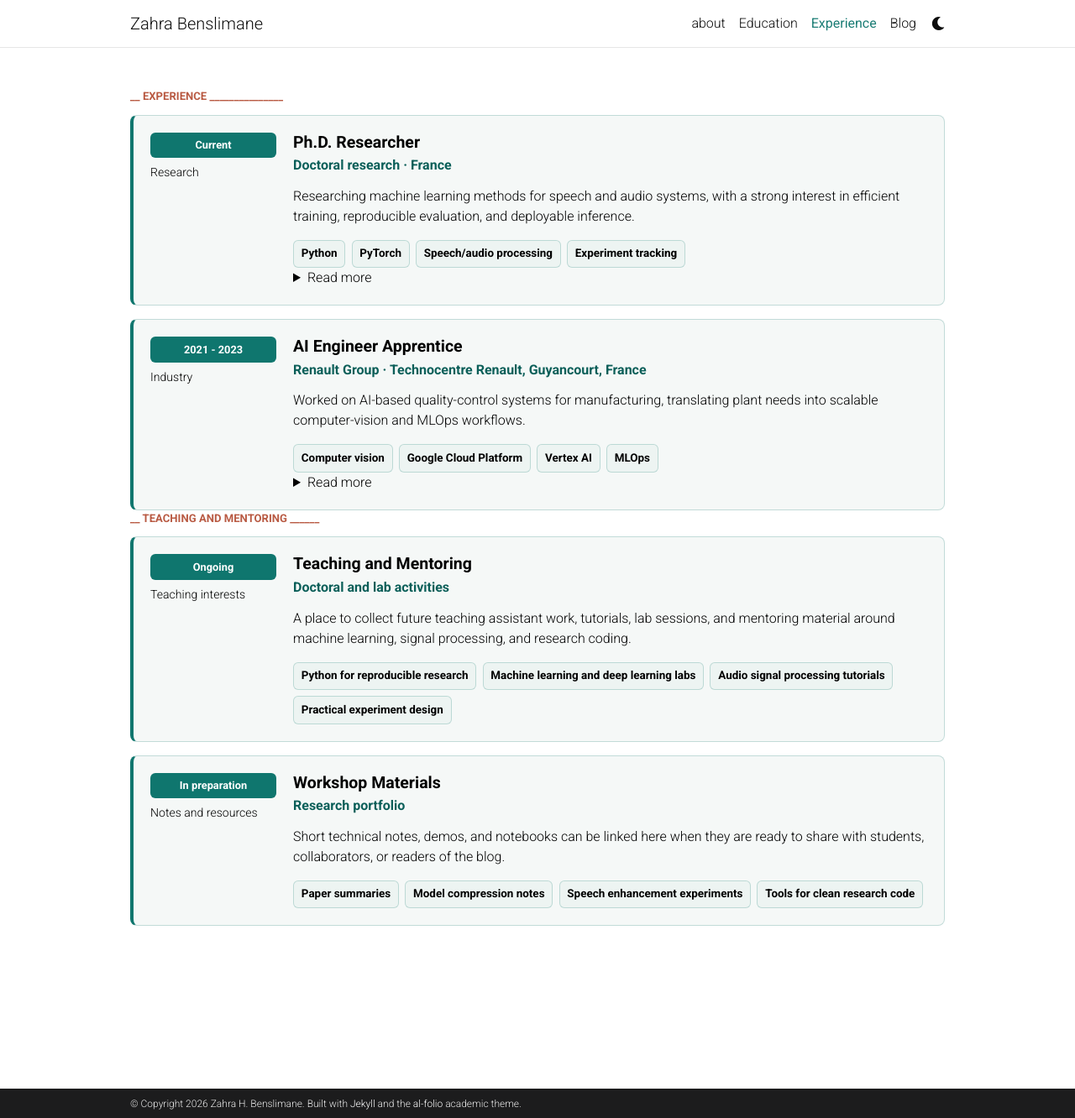
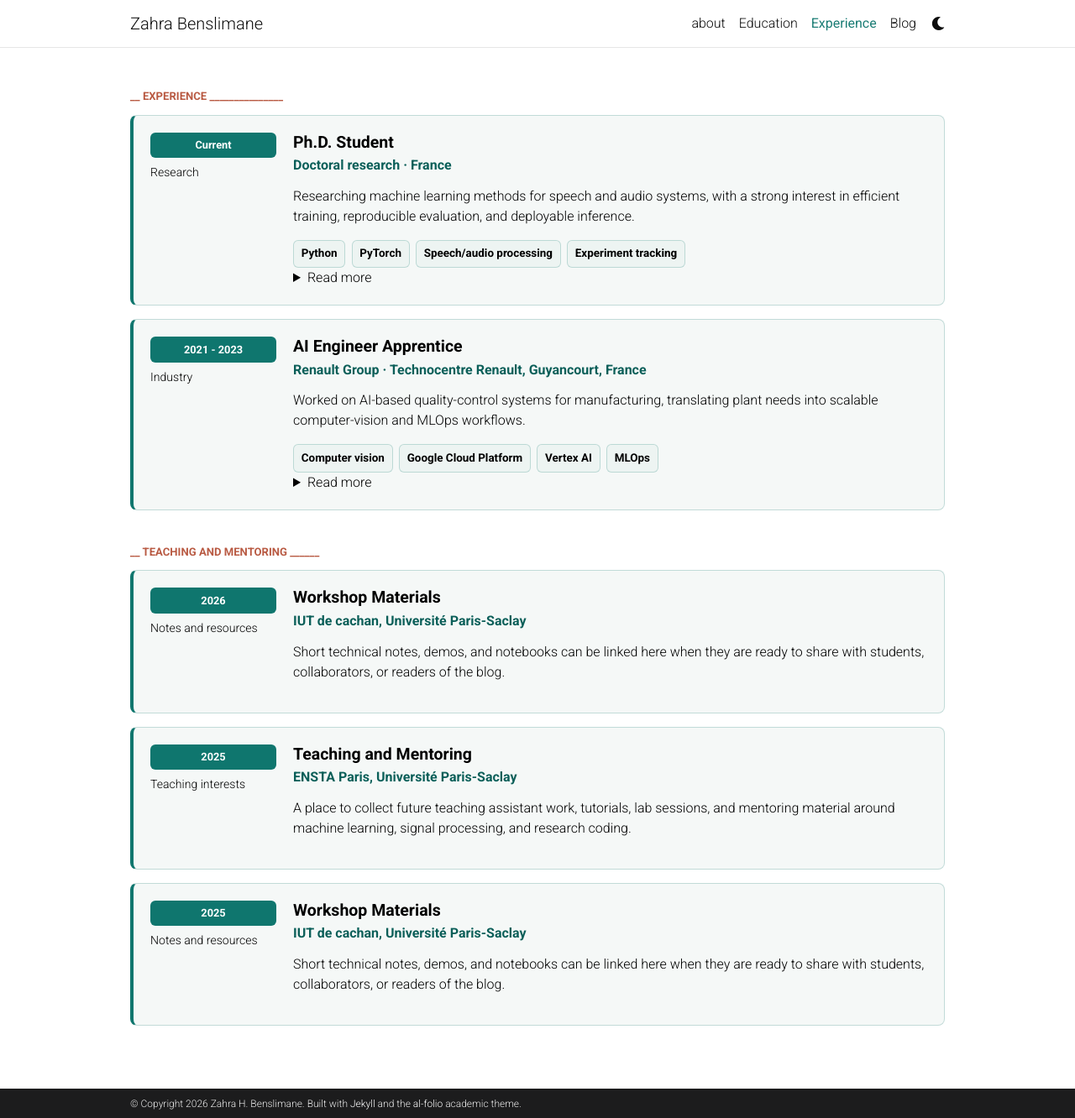
Before and after one commit to ZahraBenslimane/Portfolio, a Jekyll site: the page built from _pages/experience.md, in a window 1280 px wide and 1332 px high. Shown: the whole window at 84% size. Built offline with Jekyll 4.4.1, drawn with Linux system fonts in a browser that asks for light colours; comment, search, counter and statistics services are not loaded; a style sheet for code colours, icons or effects is not loaded.

Commit message:
new version layout

```diff
--- a/_data/experience.yml
+++ b/_data/experience.yml
@@ -1,4 +1,4 @@
-- role: Ph.D. Researcher
+- role: Ph.D. Student
   organization: Doctoral research
   location: France
   period: Current
--- a/_data/teaching.yml
+++ b/_data/teaching.yml
@@ -1,25 +1,29 @@
+- title: Workshop Materials
+  institution: IUT de cachan, Université Paris-Saclay
+  period: 2026
+  role: Notes and resources
+  description: >
+    Short technical notes, demos, and notebooks can be linked here when they are ready
+    to share with students, collaborators, or readers of the blog.
+  # topics:
+  #   - Paper summaries
+  #   - Model compression notes
+  #   - Speech enhancement experiments
+  #   - Tools for clean research code
+
 - title: Teaching and Mentoring
-  institution: Doctoral and lab activities
-  period: Ongoing
+  institution: ENSTA Paris, Université Paris-Saclay
+  period: 2025
   role: Teaching interests
   description: >
     A place to collect future teaching assistant work, tutorials, lab sessions,
     and mentoring material around machine learning, signal processing, and research coding.
-  topics:
-    - Python for reproducible research
-    - Machine learning and deep learning labs
-    - Audio signal processing tutorials
-    - Practical experiment design
+
 
 - title: Workshop Materials
-  institution: Research portfolio
-  period: In preparation
+  institution: IUT de cachan, Université Paris-Saclay
+  period: 2025
   role: Notes and resources
   description: >
     Short technical notes, demos, and notebooks can be linked here when they are ready
     to share with students, collaborators, or readers of the blog.
-  topics:
-    - Paper summaries
-    - Model compression notes
-    - Speech enhancement experiments
-    - Tools for clean research code
--- a/_pages/experience.md
+++ b/_pages/experience.md
@@ -46,7 +46,7 @@ hide_header: true
     {% endfor %}
   </div>
 
-  <section class="experience-teaching">
+  <section class="experience-teaching academic-section">
     <p class="section-kicker">__ Teaching and Mentoring ______</p>
 
     <div class="timeline-stack">
```
